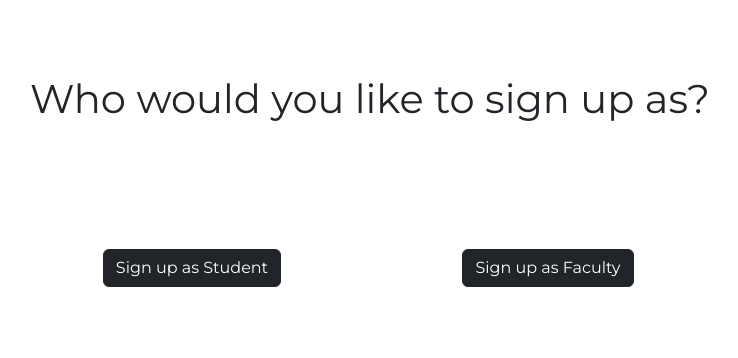
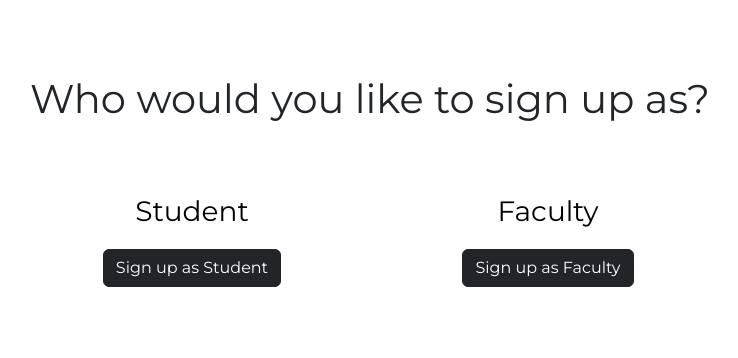
Before and after one commit to tarushi2309/aims-portal-test, a Flask app: page /signup_main in a window 1280 px wide. Shown: the part 151-509 px from the top of the page, without its empty margins (270-1008 px from the left). Run offline with Flask 3, Linux system fonts and the light colour scheme; some libraries are stand-ins or nearby versions.

Commit message:
Updated signup_main.html

```diff
--- a/templates/signup_main.html
+++ b/templates/signup_main.html
@@ -92,13 +92,13 @@
       <div class="row justify-content-center">
         <div class="col-md-4 mb-4">
           <div class="p-5 signup-box student-box">
-            <h3>Student</h3>
+            <h3 style="color:black">Student</h3>
             <button class="btn btn-dark" type="submit" name="button" value="student">Sign up as Student</button>
           </div>
         </div>
         <div class="col-md-4 mb-4">
           <div class="p-5 signup-box faculty-box">
-            <h3>Faculty</h3>
+            <h3 style="color:black">Faculty</h3>
             <button class="btn btn-dark" type="submit" name="button" value="faculty">Sign up as Faculty</button>
           </div>
         </div>
```
